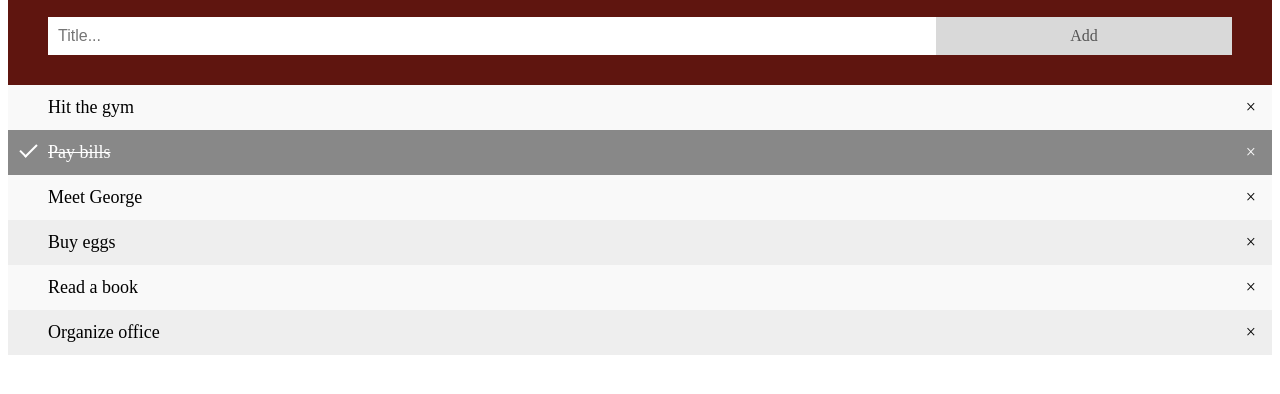
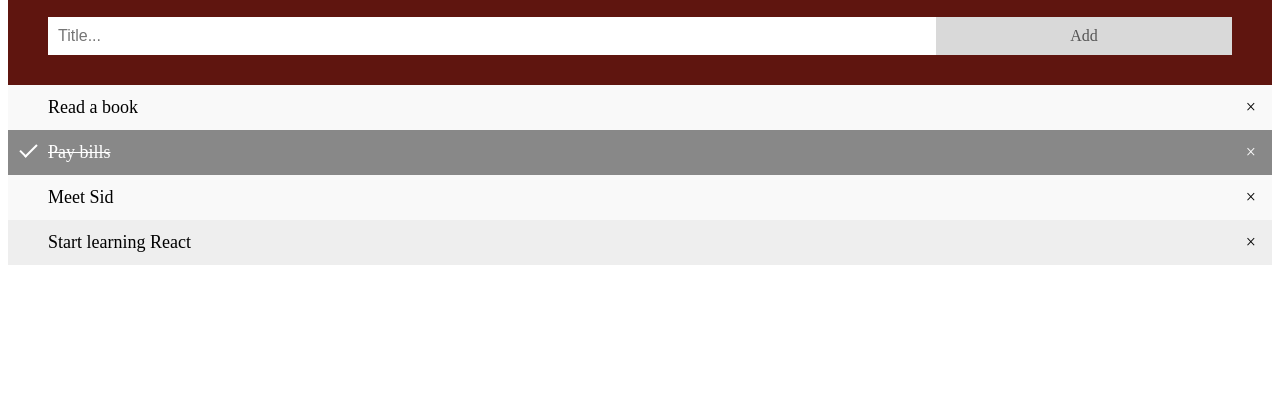
Before and after one commit to NIKHIL-RAJIV/To-Do, a plain HTML site: page index.html in a window 1280 px wide. Shown: the part 88-482 px from the top of the page. Drawn offline with Linux system fonts and the light colour scheme.

Commit message:
Update index.html

```diff
--- a/index.html
+++ b/index.html
@@ -15,12 +15,10 @@
   </div>
 
   <ul id="myUL">
-    <li>Hit the gym</li>
+    <li>Read a book</li>
     <li class="checked">Pay bills</li>
-    <li>Meet George</li>
-    <li>Buy eggs</li>
-    <li>Read a book</li>
-    <li>Organize office</li>
+    <li>Meet Sid</li>
+    <li>Start learning React</li>
   </ul>
 </body>
 <script src="function.js"></script>
```
